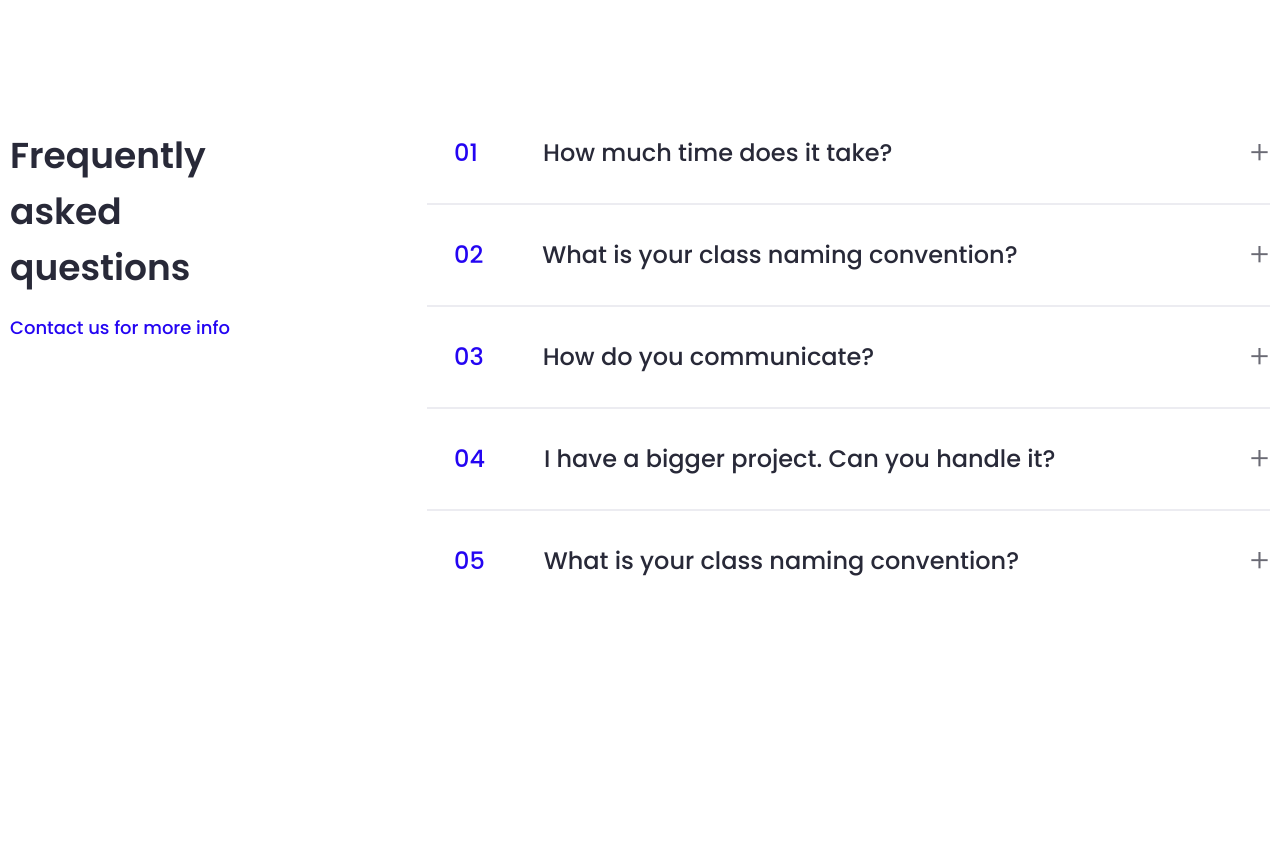
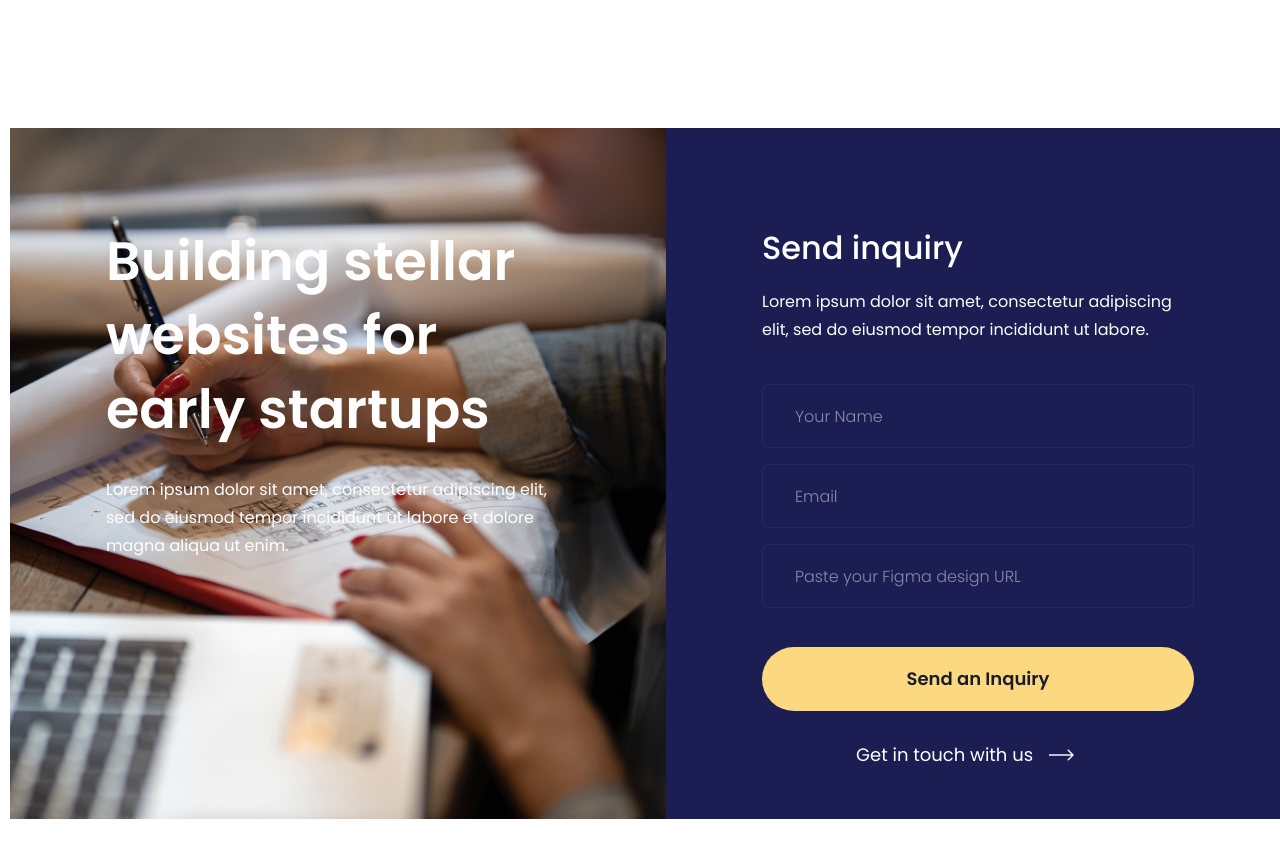
Before and after one commit to usernameRuslan/Client-First-Template-9---Webflow-Agency--Community-, a plain HTML site: page index.html in a window 1280 px wide. Before the commit the page ends 800 px from the top, so only its background shows below. Drawn offline with Linux system fonts and the light colour scheme.

Commit message:
contact-form
contact-form

```diff
--- a/index.html
+++ b/index.html
@@ -254,7 +254,7 @@
     </div>
   </section>
 
-  <section class="faq">
+  <section class="faq close">
     <div class="container">
       <div class="faq-container">
 
@@ -331,7 +331,31 @@
     </div>
   </section>
 
+<section class="contact-form">
+  <div class="container">
+<div class="hero-convert">
 
+  <div class="convert-block">
+    <div class="convert-heading">
+      <h1 class="head-title">Building stellar websites for early startups</h1>
+      <p class="head-text">Lorem ipsum dolor sit amet, consectetur adipiscing elit, sed do eiusmod tempor incididunt ut labore et dolore magna aliqua ut enim.</p>
+    </div>
+  </div>
+
+  <div class="form-block">
+    <h5>Send inquiry</h5>
+    <p>Lorem ipsum dolor sit amet, consectetur adipiscing elit, sed do eiusmod tempor incididunt ut labore.</p>
+<form class="form-place-holder">
+<input type="text" placeholder="Your Name">
+<input type="email" placeholder="Email">
+<input type="url" placeholder="Paste your Figma design URL">
+<button type="submit">Send an Inquiry</button>
+</form>
+<a href="#!">Get in touch with us</a>
+  </div>
+</div>
+  </div>
+</section>
 
 <script src="source/libs/jQuery/jquery-3.7.1.min.js"></script>
 <script src="source/libs/owlcarusel/owl.carousel.min.js"></script>
--- a/source/styles/index.css
+++ b/source/styles/index.css
@@ -562,10 +562,7 @@ a {
   right: 15px;
   z-index: 15;
 }
-.owl-carousel {
-}
-.slider-item {
-}
+
 .slider-item-title {
   color: #282938;
   font-size: 32px;
@@ -633,12 +630,15 @@ a {
 }
 .questions {margin-left: 27px;
 }
+
+
 .faq-question {font-size: 24px;
   font-weight: 500;
   line-height: 36px;
   cursor: pointer;
 
 }
+
 .faq-question-number {margin-right: 59px;
   color: #2405F2;
   font-size: 24px;
@@ -646,6 +646,7 @@ a {
   line-height: 36px;
   font-style: normal;
 }
+
 .faq-plus-sign {
   display: block;
   font-size: 32px;
@@ -678,3 +679,126 @@ margin-top: 16px;
   width: 843px;
   margin: 32px 0;
 }
+/* +++++++++++++++++++++++Contact form++++++++++++++++++++++++++++++++++++ */
+.contact-form {
+
+
+
+  margin-top: 128px;
+  margin-bottom: 128px;
+}
+
+.hero-convert {
+  height: 691px;
+  width: 1280px;
+  background-color: #aeacbd;
+  background-image: url(/source/img/backGr.png);
+  background-repeat: no-repeat;
+  display: flex;
+}
+.convert-block {width:656px;
+}
+
+.convert-heading {
+  padding-top: 96px;
+  margin-left: 96px;
+  width: 464px;
+}
+.head-title {
+  font-size: 54px;
+  font-weight: 600;
+  line-height: 74px;
+  color: #ffffff;
+}
+.head-text {
+  color: #ffffff;
+  font-size: 16px;
+  line-height: 28px;
+  margin-top: 30px;
+}
+.form-block {
+  height: 691px;
+  width: 624px;
+  background-color: #1C1E53;
+
+}
+.form-block h5{
+  color: #ffffff;
+  font-size: 32px;
+  line-height: 48px;
+font-weight: 500;
+
+  margin-top: 96px;
+margin-left: 96px;
+}
+.form-block p{
+  color: #ffffff;
+  margin-left: 96px;
+  margin-top: 16px;
+  margin-bottom: 40px;
+  width: 432px;
+  font-size: 16px;
+  line-height: 28px;
+
+
+}
+
+.form-place-holder input{
+
+  border: 1.5px solid hsla(0, 0%, 100%, 0.05);
+  border-radius: 8px;
+ width: 432px;
+ height: 64px;
+ margin-left: 96px;
+ margin-bottom: 16px;
+ background-color: #1C1E53;
+ color: #fff;
+ font-size: 16px;
+font-family: 'Poppins',  monospace;
+line-height: 28px;
+text-indent: 32px;
+}
+ input::placeholder{
+
+color: rgba(244, 246, 252, 0.50);
+font-size: 16px;
+font-family: 'Poppins',  monospace;
+line-height: 28px;
+font-weight: 300;
+}
+.form-place-holder button{
+  cursor: pointer;
+  margin-left: 96px;
+  width: 432px;
+  height: 64px;
+  border-radius: 41px;
+  background: #FCD980;
+  font-size: 18px;
+font-family: 'Poppins',  monospace;
+line-height: 32px;
+font-weight: 600;
+border: none;
+color: #1B1C2B;
+margin-top: 23px;
+
+}
+.form-block a{
+
+  display: block;
+  margin-left: 190px;
+  margin-top: 28px;
+  position: relative;
+  font-size: 18px;
+  line-height: 32px;
+
+}
+.form-block a::after {
+  position: absolute;
+  content: '';
+  width: 25px;
+  height: 12px;
+  background-image: url(/source/img/Arrow\ white.png);
+ bottom: 10px;
+    left: 193px;
+
+}
```
Also changed, not shown: source/img/Arrow white.png (added), source/img/backGr.png (added).
